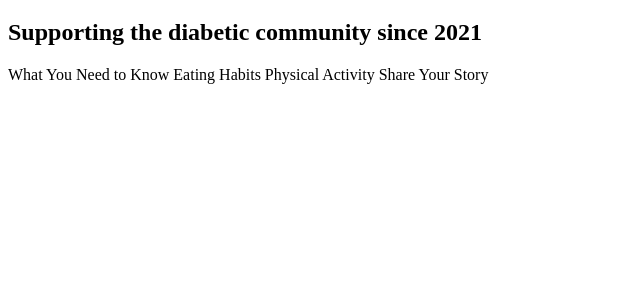
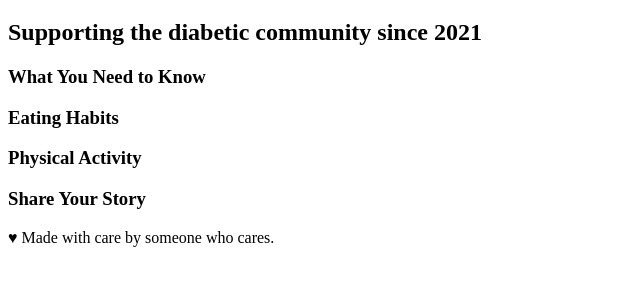
Before and after one commit to Shygois/dia-beat-it, a plain HTML site: page index.html in a window 1280 px wide. Shown: the part 61-346 px from the top of the page, without its empty margins (0-640 px from the left). Drawn offline with Linux system fonts and the light colour scheme.

Commit message:
html outline and gitignore

```diff
--- a/index.html
+++ b/index.html
@@ -1,12 +1,49 @@
 <!DOCTYPE html>
 <html lang="en">
+
 <head>
     <meta charset="UTF-8" />
     <title>diaBEATit</title>
 </head>
+
 <body>
+    <!-- navigation -->
+    <header>
         <h1>diaBEATit</h1>
+    </header>
+
+    <!-- hero/jumbotron -->
+    <section>
+
+    </section>
+
     <h2>Supporting the diabetic community since 2021</h2>
-        What You Need to Know Eating Habits Physical Activity Share Your Story
+
+    <!-- "What  you need to know" section -->
+    <section>
+        <h3>What You Need to Know</h3>
+    </section>
+
+    <!-- "eating habits" section -->
+    <section>
+        <h3>Eating Habits</h3>
+    </section>
+
+    <!-- "physical activity" section -->
+    <section>
+        <h3>Physical Activity</h3>
+    </section>
+
+    <!-- "share your story" section -->
+    <section>
+        <h3>Share Your Story</h3>
+    </section>
+
+    <!-- footer -->
+    <footer>
+        &hearts; Made with care by someone who cares.
+    </footer>
+
 </body>
+
 </html>
```
Also changed, not shown: 1 other file. Lines whose indentation alone changed are shown as unchanged.
